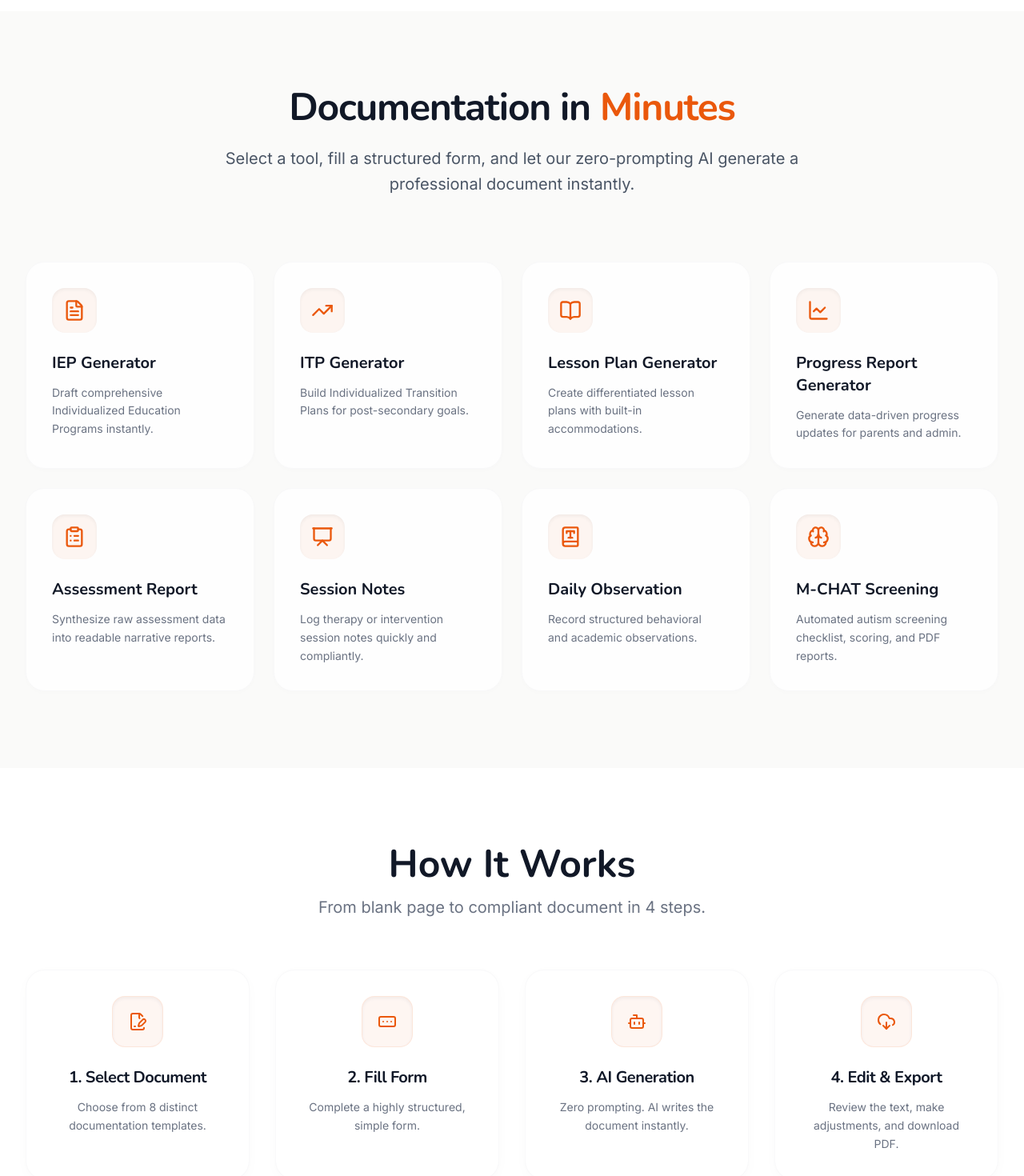
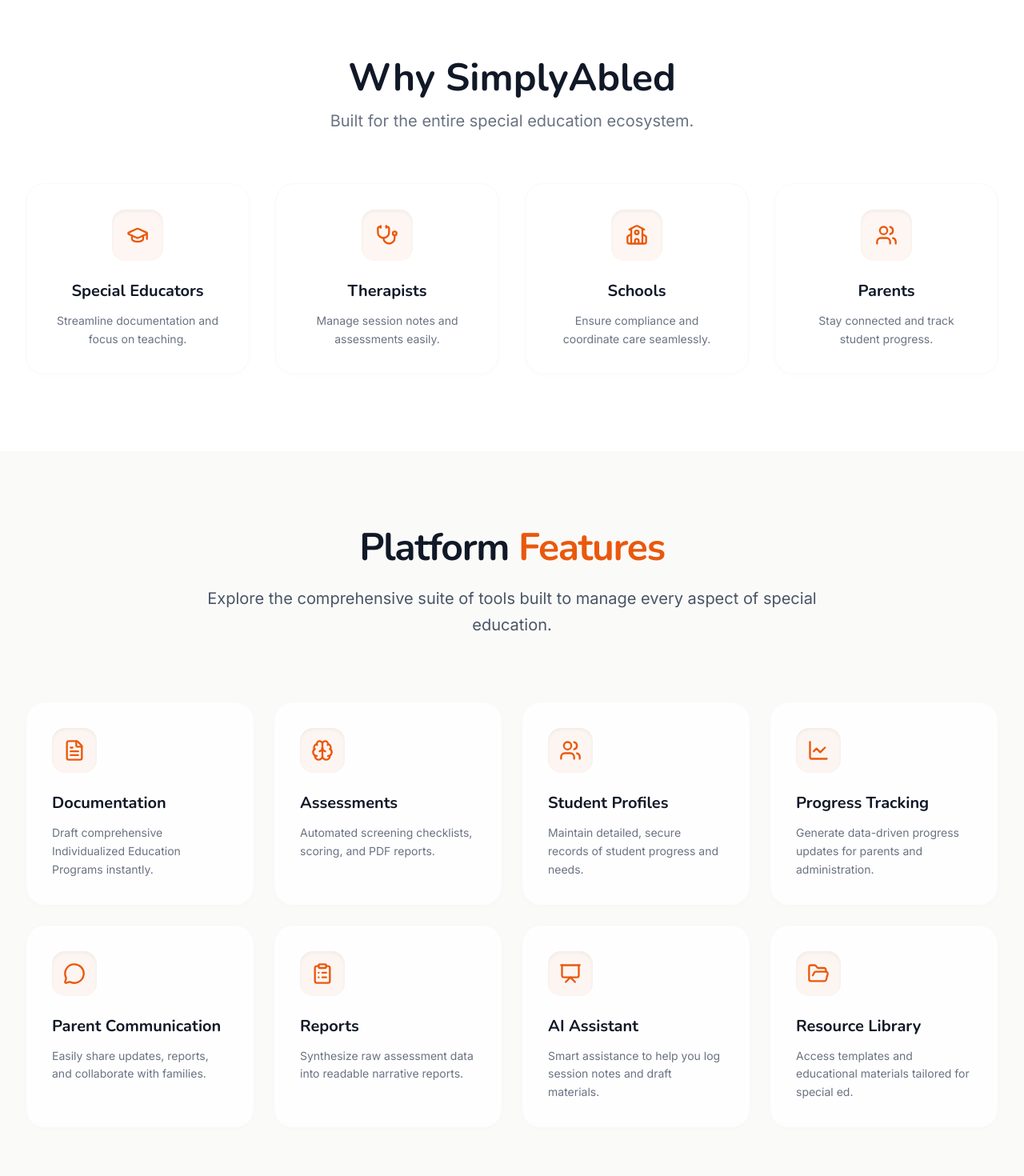
Before and after one commit to nk1041/gravity, a React (Vite) app: page / in a window 1280 px wide. Shown: the part 880-2350 px from the top of the page at 80% size. Built offline with nearby package versions, Linux system fonts and the light colour scheme.

Commit message:
Refactor landing page messaging for platform positioning

```diff
--- /dev/null
+++ b/src/components/BuiltFor.jsx
@@ -0,0 +1,54 @@
+import FadeIn from './FadeIn';
+import { GraduationCap, Stethoscope, School, Users } from 'lucide-react';
+
+const BuiltFor = () => {
+  const personas = [
+    {
+      icon: <GraduationCap size={28} />,
+      title: 'Special Educators',
+      description: 'Streamline documentation and focus on teaching.'
+    },
+    {
+      icon: <Stethoscope size={28} />,
+      title: 'Therapists',
+      description: 'Manage session notes and assessments easily.'
+    },
+    {
+      icon: <School size={28} />,
+      title: 'Schools',
+      description: 'Ensure compliance and coordinate care seamlessly.'
+    },
+    {
+      icon: <Users size={28} />,
+      title: 'Parents',
+      description: 'Stay connected and track student progress.'
+    }
+  ];
+
+  return (
+    <section className="py-24 bg-white relative overflow-hidden">
+      <div className="max-w-7xl mx-auto px-4 sm:px-6 lg:px-8">
+        <FadeIn direction="up">
+          <div className="text-center mb-16">
+            <h2 className="text-3xl md:text-5xl font-bold font-heading mb-4 text-textColor">Why SimplyAbled</h2>
+            <p className="text-xl text-gray-500">Built for the entire special education ecosystem.</p>
+          </div>
+        </FadeIn>
+
+        <div className="grid grid-cols-1 md:grid-cols-2 lg:grid-cols-4 gap-8">
+          {personas.map((persona, index) => (
+            <FadeIn key={index} delay={index * 100} direction="up" className="bg-white/80 p-8 rounded-3xl shadow-[0_2px_10px_-2px_rgba(0,0,0,0.02)] hover:shadow-premium-hover border border-gray-100/50 text-center flex flex-col items-center group transition-all duration-300 ease-linear-curve hover:-translate-y-1">
+              <div className="w-16 h-16 rounded-2xl bg-primary/5 text-primary flex items-center justify-center mb-6 transition-all duration-300 ease-linear-curve group-hover:scale-110 group-hover:rotate-[8deg] group-hover:bg-primary group-hover:text-white shadow-inner group-hover:shadow-[0_8px_16px_-4px_rgba(107,70,193,0.4)]">
+                {persona.icon}
+              </div>
+              <h3 className="text-xl font-bold font-heading text-gray-900 mb-3 group-hover:text-primary transition-colors duration-300">{persona.title}</h3>
+              <p className="text-sm text-gray-500 leading-relaxed group-hover:text-gray-700 transition-colors duration-300">{persona.description}</p>
+            </FadeIn>
+          ))}
+        </div>
+      </div>
+    </section>
+  );
+};
+
+export default BuiltFor;
--- a/src/components/DocumentPreview.jsx
+++ b/src/components/DocumentPreview.jsx
@@ -6,8 +6,8 @@
       <div className="max-w-7xl mx-auto px-4 sm:px-6 lg:px-8">
         <FadeIn direction="up">
           <div className="text-center mb-16">
-            <h2 className="text-3xl md:text-5xl font-bold font-heading mb-4 text-textColor">Professional Output. Instantly.</h2>
-            <p className="text-xl text-gray-500">Take a look at the quality of documents generated by SimplyAbled.</p>
+            <h2 className="text-3xl md:text-5xl font-bold font-heading mb-4 text-textColor">Standardized Documentation</h2>
+            <p className="text-xl text-gray-500">See how the platform helps create high-quality, compliant documents.</p>
           </div>
         </FadeIn>
 
--- a/src/components/Documentation.jsx
+++ b/src/components/Documentation.jsx
@@ -1,4 +1,4 @@
-import { FileText, ClipboardList, BookOpen, TrendingUp, Presentation, BookType, LineChart, Brain } from 'lucide-react';
+import { FileText, ClipboardList, BookOpen, TrendingUp, Presentation, BookType, LineChart, Brain, Users, FolderOpen, MessageCircle } from 'lucide-react';
 import { Link } from 'react-router-dom';
 import FadeIn from './FadeIn';
 
@@ -6,64 +6,64 @@
   const tools = [
     {
       icon: <FileText size={28} />,
-      title: 'IEP Generator',
+      title: 'Documentation',
       description: 'Draft comprehensive Individualized Education Programs instantly.',
       link: '/tool/iep'
     },
     {
-      icon: <TrendingUp size={28} />,
-      title: 'ITP Generator',
-      description: 'Build Individualized Transition Plans for post-secondary goals.',
-      link: '/tool/itp'
+      icon: <Brain size={28} />,
+      title: 'Assessments',
+      description: 'Automated screening checklists, scoring, and PDF reports.',
+      link: '/tool/mchat'
     },
     {
-      icon: <BookOpen size={28} />,
-      title: 'Lesson Plan Generator',
-      description: 'Create differentiated lesson plans with built-in accommodations.',
-      link: '/tool/lp'
+      icon: <Users size={28} />,
+      title: 'Student Profiles',
+      description: 'Maintain detailed, secure records of student progress and needs.',
+      link: '/dashboard/students'
     },
     {
       icon: <LineChart size={28} />,
-      title: 'Progress Report Generator',
-      description: 'Generate data-driven progress updates for parents and admin.',
+      title: 'Progress Tracking',
+      description: 'Generate data-driven progress updates for parents and administration.',
       link: '/tool/progress'
     },
     {
+      icon: <MessageCircle size={28} />,
+      title: 'Parent Communication',
+      description: 'Easily share updates, reports, and collaborate with families.',
+      link: '#'
+    },
+    {
       icon: <ClipboardList size={28} />,
-      title: 'Assessment Report',
+      title: 'Reports',
       description: 'Synthesize raw assessment data into readable narrative reports.',
-      link: '/tool/assessment'
+      link: '/dashboard/documents'
     },
     {
       icon: <Presentation size={28} />,
-      title: 'Session Notes',
-      description: 'Log therapy or intervention session notes quickly and compliantly.',
+      title: 'AI Assistant',
+      description: 'Smart assistance to help you log session notes and draft materials.',
       link: '/tool/session'
     },
     {
-      icon: <BookType size={28} />,
-      title: 'Daily Observation',
-      description: 'Record structured behavioral and academic observations.',
-      link: '/tool/observation'
-    },
-    {
-      icon: <Brain size={28} />,
-      title: 'M-CHAT Screening',
-      description: 'Automated autism screening checklist, scoring, and PDF reports.',
-      link: '/tool/mchat'
+      icon: <FolderOpen size={28} />,
+      title: 'Resource Library',
+      description: 'Access templates and educational materials tailored for special ed.',
+      link: '/dashboard/templates'
     }
   ];
 
   return (
-    <section id="documentation" className="py-24 bg-altBackground relative overflow-hidden">
+    <section id="features" className="py-24 bg-altBackground relative overflow-hidden">
       <div className="max-w-7xl mx-auto px-4 sm:px-6 lg:px-8 relative z-10">
         <FadeIn direction="up">
           <div className="text-center max-w-3xl mx-auto mb-20">
             <h2 className="text-3xl md:text-5xl font-bold font-heading mb-6 text-textColor tracking-tight">
-              Documentation in <span className="text-primary">Minutes</span>
+              Platform <span className="text-primary">Features</span>
             </h2>
             <p className="text-xl text-gray-600 leading-relaxed">
-              Select a tool, fill a structured form, and let our zero-prompting AI generate a professional document instantly.
+              Explore the comprehensive suite of tools built to manage every aspect of special education.
             </p>
           </div>
         </FadeIn>
--- a/src/components/HowItWorks.jsx
+++ b/src/components/HowItWorks.jsx
@@ -1,54 +1,72 @@
-import { Edit3, Wand2, FileSearch, Send } from 'lucide-react';
-import { FileSignature, FormInput, Bot, DownloadCloud } from 'lucide-react';
+import { XCircle, CheckCircle, Clock, FileWarning, Frown, Inbox, Layers, Zap, HeartHandshake, Smile } from 'lucide-react';
 import FadeIn from './FadeIn';
 
 const HowItWorks = () => {
-  const steps = [
-    {
-      icon: <FileSignature size={24} />,
-      title: '1. Select Document',
-      description: 'Choose from 8 distinct documentation templates.'
-    },
-    {
-      icon: <FormInput size={24} />,
-      title: '2. Fill Form',
-      description: 'Complete a highly structured, simple form.'
-    },
-    {
-      icon: <Bot size={24} />,
-      title: '3. AI Generation',
-      description: 'Zero prompting. AI writes the document instantly.'
-    },
-    {
-      icon: <DownloadCloud size={24} />,
-      title: '4. Edit & Export',
-      description: 'Review the text, make adjustments, and download PDF.'
-    }
-  ];
-
   return (
     <section className="py-24 bg-white relative overflow-hidden">
       <div className="max-w-7xl mx-auto px-4 sm:px-6 lg:px-8">
         <FadeIn direction="up">
           <div className="text-center mb-16">
-            <h2 className="text-3xl md:text-5xl font-bold font-heading mb-4 text-textColor">How It Works</h2>
-            <p className="text-xl text-gray-500">From blank page to compliant document in 4 steps.</p>
+            <h2 className="text-3xl md:text-5xl font-bold font-heading mb-4 text-textColor">How SimplyAbled Helps</h2>
+            <p className="text-xl text-gray-500">Transforming special education through streamlined workflows.</p>
           </div>
         </FadeIn>
 
-        <div className="grid grid-cols-1 md:grid-cols-2 lg:grid-cols-4 gap-8 relative mt-8">
-          {/* Connector Line (Desktop) */}
-          <div className="hidden lg:block absolute top-1/2 left-0 w-full h-px bg-gradient-to-r from-transparent via-gray-200 to-transparent -z-10 -translate-y-12"></div>
+        <div className="grid grid-cols-1 md:grid-cols-2 gap-8 relative mt-8">
 
-          {steps.map((step, i) => (
-            <FadeIn key={i} delay={i * 100} direction="up" className="bg-white p-8 rounded-3xl shadow-[0_4px_20px_-4px_rgba(0,0,0,0.03)] hover:shadow-premium-hover border border-gray-100/50 text-center flex flex-col items-center group transition-all duration-300 ease-linear-curve hover:-translate-y-1">
-              <div className="w-16 h-16 rounded-2xl bg-primary/5 border border-primary/10 text-primary flex items-center justify-center mb-6 shadow-inner transition-transform duration-300 ease-linear-curve group-hover:scale-110 group-hover:-rotate-3 group-hover:bg-primary group-hover:text-white">
-                {step.icon}
-              </div>
-              <h3 className="text-xl font-bold font-heading text-gray-900 mb-3 tracking-tight group-hover:text-primary transition-colors">{step.title}</h3>
-              <p className="text-sm text-gray-500 leading-relaxed">{step.description}</p>
-            </FadeIn>
-          ))}
+          {/* Before SimplyAbled */}
+          <FadeIn delay={100} direction="up" className="bg-gray-50 p-10 rounded-3xl shadow-[0_4px_20px_-4px_rgba(0,0,0,0.03)] hover:shadow-premium-hover border border-gray-100 flex flex-col group transition-all duration-300 ease-linear-curve hover:-translate-y-1">
+            <div className="w-16 h-16 rounded-2xl bg-gray-200/50 border border-gray-200 text-gray-500 flex items-center justify-center mb-8 shadow-inner transition-transform duration-300 ease-linear-curve group-hover:scale-110 group-hover:-rotate-3 group-hover:bg-gray-200">
+              <XCircle size={28} />
+            </div>
+            <h3 className="text-2xl font-bold font-heading text-gray-900 mb-6 tracking-tight">Before SimplyAbled</h3>
+            <ul className="space-y-4">
+              <li className="flex items-start gap-3 text-gray-600">
+                <Clock className="text-gray-400 mt-0.5 shrink-0" size={20} />
+                <span className="text-base">Hours of paperwork</span>
+              </li>
+              <li className="flex items-start gap-3 text-gray-600">
+                <FileWarning className="text-gray-400 mt-0.5 shrink-0" size={20} />
+                <span className="text-base">Multiple formats</span>
+              </li>
+              <li className="flex items-start gap-3 text-gray-600">
+                <Inbox className="text-gray-400 mt-0.5 shrink-0" size={20} />
+                <span className="text-base">Manual reports</span>
+              </li>
+              <li className="flex items-start gap-3 text-gray-600">
+                <Layers className="text-gray-400 mt-0.5 shrink-0" size={20} />
+                <span className="text-base">Scattered records</span>
+              </li>
+            </ul>
+          </FadeIn>
+
+          {/* After SimplyAbled */}
+          <FadeIn delay={200} direction="up" className="bg-white p-10 rounded-3xl shadow-[0_4px_20px_-4px_rgba(0,0,0,0.08)] hover:shadow-[0_20px_40px_-8px_rgba(107,70,193,0.15)] border border-primary/20 flex flex-col group transition-all duration-300 ease-linear-curve hover:-translate-y-1 relative overflow-hidden">
+            <div className="absolute top-0 left-0 w-full h-1.5 bg-gradient-to-r from-primary to-secondary opacity-100"></div>
+            <div className="w-16 h-16 rounded-2xl bg-primary/10 border border-primary/20 text-primary flex items-center justify-center mb-8 shadow-inner transition-transform duration-300 ease-linear-curve group-hover:scale-110 group-hover:rotate-3 group-hover:bg-primary group-hover:text-white">
+              <CheckCircle size={28} />
+            </div>
+            <h3 className="text-2xl font-bold font-heading text-primary mb-6 tracking-tight group-hover:text-primary transition-colors">After SimplyAbled</h3>
+            <ul className="space-y-4">
+              <li className="flex items-start gap-3 text-gray-700 font-medium">
+                <CheckCircle className="text-primary mt-0.5 shrink-0" size={20} />
+                <span className="text-base">Organized workflow</span>
+              </li>
+              <li className="flex items-start gap-3 text-gray-700 font-medium">
+                <Zap className="text-primary mt-0.5 shrink-0" size={20} />
+                <span className="text-base">Faster documentation</span>
+              </li>
+              <li className="flex items-start gap-3 text-gray-700 font-medium">
+                <HeartHandshake className="text-primary mt-0.5 shrink-0" size={20} />
+                <span className="text-base">Better collaboration</span>
+              </li>
+              <li className="flex items-start gap-3 text-gray-700 font-medium">
+                <Smile className="text-primary mt-0.5 shrink-0" size={20} />
+                <span className="text-base">More time with children</span>
+              </li>
+            </ul>
+          </FadeIn>
+
         </div>
       </div>
     </section>
--- a/src/pages/LandingPage.jsx
+++ b/src/pages/LandingPage.jsx
@@ -1,4 +1,5 @@
 import Hero from '../components/Hero';
+import BuiltFor from '../components/BuiltFor';
 import Documentation from '../components/Documentation';
 import HowItWorks from '../components/HowItWorks';
 import DocumentPreview from '../components/DocumentPreview';
@@ -7,6 +8,7 @@
   return (
     <>
       <Hero />
+      <BuiltFor />
       <Documentation />
       <HowItWorks />
       <DocumentPreview />
```
Also changed, not shown: src/components/Hero.jsx (+7 -9 lines), 1 other file (tests, documents, lock files or other folders).
